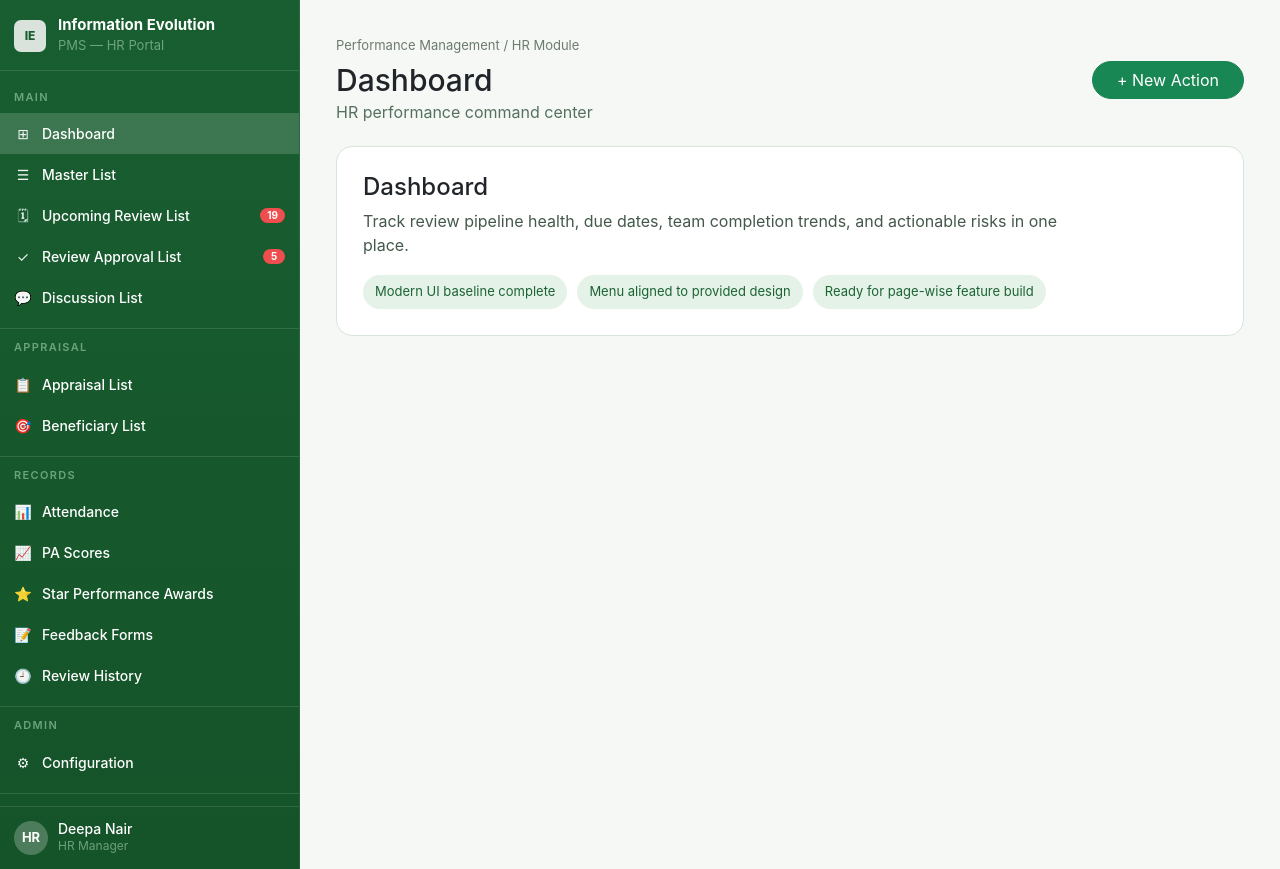
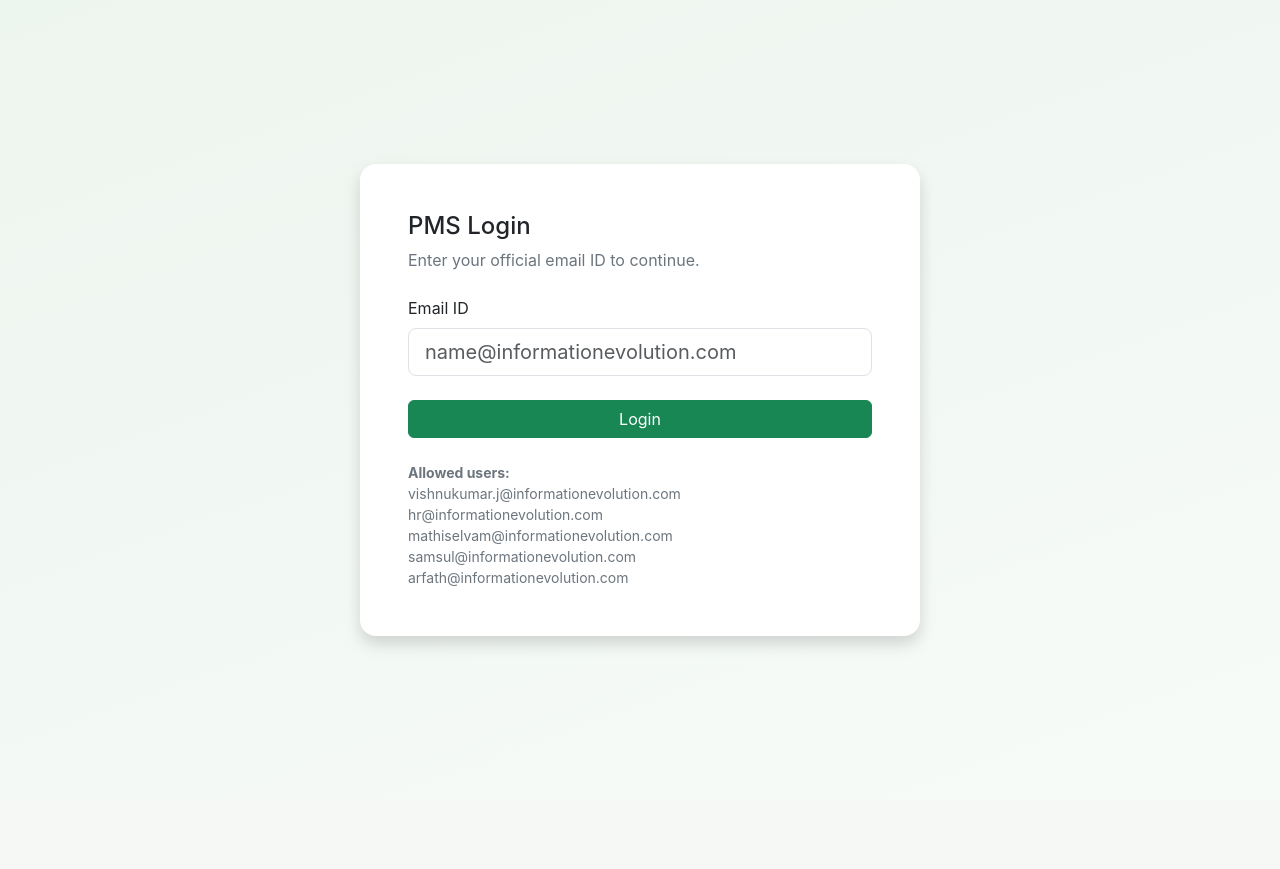
Before and after one commit to vishnukumar0105/PMS, a React (Vite) app: page / in a window 1280 px wide. After the commit the page ends 800 px from the top, so only its background shows below. Built offline with nearby package versions, Linux system fonts and the light colour scheme.

Commit message:
Add role-based email login with HR and placeholder modules

```diff
--- a/src/App.jsx
+++ b/src/App.jsx
@@ -1,4 +1,12 @@
-import { useState } from 'react';
+import { useMemo, useState } from 'react';
+
+const USERS = {
+  'vishnukumar.j@informationevolution.com': { role: 'Employee', key: 'employee' },
+  'hr@informationevolution.com': { role: 'HR', key: 'hr' },
+  'mathiselvam@informationevolution.com': { role: 'TL', key: 'tl' },
+  'samsul@informationevolution.com': { role: 'Manager', key: 'manager' },
+  'arfath@informationevolution.com': { role: 'CPO', key: 'cpo' }
+};
 
 const menuSections = [
   {
@@ -38,143 +46,116 @@ const pageContent = {
   dashboard: {
     title: 'Dashboard',
     subtitle: 'HR performance command center',
-    description:
-      'Track review pipeline health, due dates, team completion trends, and actionable risks in one place.'
+    description: 'Track review pipeline health, due dates, team completion trends, and actionable risks in one place.'
   },
-  'master-list': {
-    title: 'Master List',
-    subtitle: 'Employee profile index',
-    description: 'Search and maintain employee appraisal records, review cycle metadata, and hierarchy mapping.'
-  },
-  'upcoming-review-list': {
-    title: 'Upcoming Review List',
-    subtitle: 'Review schedule planner',
-    description: 'View upcoming due dates and launch review workflow actions for selected employees.'
-  },
-  'review-approval-list': {
-    title: 'Review Approval List',
-    subtitle: 'Approval queue monitor',
-    description: 'Manage pending approvals, feedback dispatch status, and escalation timelines.'
-  },
-  'discussion-list': {
-    title: 'Discussion List',
-    subtitle: 'Discussion tracking',
-    description: 'Schedule review discussions, track outcomes, and capture HR comments and decisions.'
-  },
-  'appraisal-list': {
-    title: 'Appraisal List',
-    subtitle: 'Compensation recommendations',
-    description: 'Prepare finalized recommendations and send eligible records to CPO for approval.'
-  },
-  'beneficiary-list': {
-    title: 'Beneficiary List',
-    subtitle: 'Approved benefit roster',
-    description: 'Track approved increments, communication status, and acknowledgement submission.'
-  },
-  attendance: {
-    title: 'Attendance',
-    subtitle: 'Attendance intelligence',
-    description: 'Monitor attendance trends and identify review-impacting threshold violations.'
-  },
-  'pa-scores': {
-    title: 'PA Scores',
-    subtitle: 'Performance trend analysis',
-    description: 'Analyze PA trajectory by team, cycle, and employee-level ranking movement.'
-  },
-  'star-performance-awards': {
-    title: 'Star Performance Awards',
-    subtitle: 'Recognition ledger',
-    description: 'Review monthly recognition awards and their supporting appraisal context.'
-  },
-  'feedback-forms': {
-    title: 'Feedback Forms',
-    subtitle: 'Template and submission hub',
-    description: 'Manage form templates, completion rates, and reminder actions for active cycles.'
-  },
-  'review-history': {
-    title: 'Review History',
-    subtitle: 'Historical review archive',
-    description: 'Access complete appraisal chronology with scores, outcomes, and acknowledgement records.'
-  },
-  configuration: {
-    title: 'Configuration',
-    subtitle: 'HR policy controls',
-    description: 'Configure probation and review-cycle policy settings for future appraisals.'
-  }
+  'master-list': { title: 'Master List', subtitle: 'Employee profile index', description: 'Search and maintain employee appraisal records.' },
+  'upcoming-review-list': { title: 'Upcoming Review List', subtitle: 'Review schedule planner', description: 'View upcoming due dates and launch review workflow actions.' },
+  'review-approval-list': { title: 'Review Approval List', subtitle: 'Approval queue monitor', description: 'Manage pending approvals and escalation timelines.' },
+  'discussion-list': { title: 'Discussion List', subtitle: 'Discussion tracking', description: 'Schedule review discussions and capture HR comments.' },
+  'appraisal-list': { title: 'Appraisal List', subtitle: 'Compensation recommendations', description: 'Prepare recommendations and send to CPO.' },
+  'beneficiary-list': { title: 'Beneficiary List', subtitle: 'Approved benefit roster', description: 'Track approved increments and acknowledgement.' },
+  attendance: { title: 'Attendance', subtitle: 'Attendance intelligence', description: 'Monitor attendance trends and threshold violations.' },
+  'pa-scores': { title: 'PA Scores', subtitle: 'Performance trend analysis', description: 'Analyze PA trajectory by team and employee.' },
+  'star-performance-awards': { title: 'Star Performance Awards', subtitle: 'Recognition ledger', description: 'Review monthly recognition awards.' },
+  'feedback-forms': { title: 'Feedback Forms', subtitle: 'Template and submission hub', description: 'Manage form templates and completion rates.' },
+  'review-history': { title: 'Review History', subtitle: 'Historical review archive', description: 'Access complete appraisal chronology.' },
+  configuration: { title: 'Configuration', subtitle: 'HR policy controls', description: 'Configure probation and review-cycle policies.' }
 };
 
-export default function App() {
+function Login({ onLogin }) {
+  const [email, setEmail] = useState('');
+  const [error, setError] = useState('');
+
+  const handleSubmit = (e) => {
+    e.preventDefault();
+    const normalized = email.trim().toLowerCase();
+    if (USERS[normalized]) {
+      setError('');
+      onLogin(normalized);
+      return;
+    }
+    setError('Email not authorized. Please use one of the 5 allowed Information Evolution IDs.');
+  };
+
+  return (
+    <div className="login-page">
+      <div className="login-card card border-0 shadow">
+        <div className="card-body p-4 p-md-5">
+          <h1 className="h4 mb-2">PMS Login</h1>
+          <p className="text-secondary mb-4">Enter your official email ID to continue.</p>
+          <form onSubmit={handleSubmit}>
+            <label htmlFor="email" className="form-label">Email ID</label>
+            <input id="email" className="form-control form-control-lg" placeholder="name@informationevolution.com" value={email} onChange={(e) => setEmail(e.target.value)} />
+            {error ? <div className="text-danger small mt-2">{error}</div> : null}
+            <button className="btn btn-success w-100 mt-4" type="submit">Login</button>
+          </form>
+          <div className="mt-4 small text-secondary">
+            <div><strong>Allowed users:</strong></div>
+            {Object.keys(USERS).map((id) => <div key={id}>{id}</div>)}
+          </div>
+        </div>
+      </div>
+    </div>
+  );
+}
+
+function UnderConstruction({ role, onLogout }) {
+  return (
+    <div className="uc-page">
+      <div className="card border-0 shadow-sm p-4">
+        <h2 className="h4 mb-2">{role} Module</h2>
+        <p className="text-secondary mb-3">Under construction. This screen will be available soon.</p>
+        <button className="btn btn-outline-success" onClick={onLogout}>Logout</button>
+      </div>
+    </div>
+  );
+}
+
+function HRLayout({ userEmail, onLogout }) {
   const [activePage, setActivePage] = useState('dashboard');
   const current = pageContent[activePage];
 
   return (
     <div className="hr-app">
       <aside className="hr-sidebar">
-        <div className="hr-brand">
-          <div className="hr-logo">IE</div>
-          <div>
-            <h1>Information Evolution</h1>
-            <p>PMS — HR Portal</p>
-          </div>
-        </div>
-
-        <div className="hr-menu-wrap">
-          {menuSections.map((section) => (
-            <section key={section.title} className="hr-menu-section">
-              <p className="hr-menu-title">{section.title}</p>
-              <nav>
-                {section.items.map((item) => (
-                  <button
-                    key={item.key}
-                    type="button"
-                    className={`hr-menu-item ${activePage === item.key ? 'active' : ''}`}
-                    onClick={() => setActivePage(item.key)}
-                  >
-                    <span className="hr-menu-icon" aria-hidden="true">
-                      {item.icon}
-                    </span>
-                    <span className="hr-menu-label">{item.label}</span>
-                    {item.badge ? <span className="hr-menu-badge">{item.badge}</span> : null}
-                  </button>
-                ))}
-              </nav>
-            </section>
-          ))}
-        </div>
-
-        <footer className="hr-user">
-          <div className="hr-user-avatar">HR</div>
-          <div>
-            <h2>Deepa Nair</h2>
-            <p>HR Manager</p>
-          </div>
-        </footer>
+        <div className="hr-brand"><div className="hr-logo">IE</div><div><h1>Information Evolution</h1><p>PMS — HR Portal</p></div></div>
+        <div className="hr-menu-wrap">{menuSections.map((section) => (
+          <section key={section.title} className="hr-menu-section"><p className="hr-menu-title">{section.title}</p><nav>{section.items.map((item) => (
+            <button key={item.key} type="button" className={`hr-menu-item ${activePage === item.key ? 'active' : ''}`} onClick={() => setActivePage(item.key)}>
+              <span className="hr-menu-icon" aria-hidden="true">{item.icon}</span><span className="hr-menu-label">{item.label}</span>{item.badge ? <span className="hr-menu-badge">{item.badge}</span> : null}
+            </button>
+          ))}</nav></section>
+        ))}</div>
+        <footer className="hr-user"><div className="hr-user-avatar">HR</div><div><h2>Deepa Nair</h2><p>HR Manager</p></div></footer>
       </aside>
 
       <main className="hr-main">
         <div className="hr-main-inner container-fluid">
           <div className="hr-top-row">
-            <div>
-              <p className="hr-breadcrumb">Performance Management / HR Module</p>
-              <h3>{current.title}</h3>
-              <p className="hr-subtitle">{current.subtitle}</p>
-            </div>
-            <button type="button" className="btn btn-success px-4 rounded-pill">
-              + New Action
-            </button>
-          </div>
-
-          <div className="hr-placeholder-card">
-            <h4>{current.title}</h4>
-            <p>{current.description}</p>
-            <div className="hr-chip-row">
-              <span className="hr-chip">Modern UI baseline complete</span>
-              <span className="hr-chip">Menu aligned to provided design</span>
-              <span className="hr-chip">Ready for page-wise feature build</span>
+            <div><p className="hr-breadcrumb">Performance Management / HR Module</p><h3>{current.title}</h3><p className="hr-subtitle">{current.subtitle}</p></div>
+            <div className="d-flex gap-2">
+              <span className="badge text-bg-light align-self-center">{userEmail}</span>
+              <button type="button" className="btn btn-outline-success" onClick={onLogout}>Logout</button>
             </div>
           </div>
+          <div className="hr-placeholder-card"><h4>{current.title}</h4><p>{current.description}</p></div>
         </div>
       </main>
     </div>
   );
 }
+
+export default function App() {
+  const [loggedInEmail, setLoggedInEmail] = useState('');
+  const currentUser = useMemo(() => (loggedInEmail ? USERS[loggedInEmail] : null), [loggedInEmail]);
+
+  if (!currentUser) {
+    return <Login onLogin={setLoggedInEmail} />;
+  }
+
+  if (currentUser.key !== 'hr') {
+    return <UnderConstruction role={currentUser.role} onLogout={() => setLoggedInEmail('')} />;
+  }
+
+  return <HRLayout userEmail={loggedInEmail} onLogout={() => setLoggedInEmail('')} />;
+}
--- a/src/styles.css
+++ b/src/styles.css
@@ -228,3 +228,18 @@ body {
   background: #e4f2e8;
   color: #1d6334;
 }
+
+.login-page,
+.uc-page {
+  min-height: 100vh;
+  display: grid;
+  place-items: center;
+  padding: 24px;
+  background: linear-gradient(160deg, #edf5ef 0%, #f7fbf8 100%);
+}
+
+.login-card {
+  width: 100%;
+  max-width: 560px;
+  border-radius: 16px;
+}
```
